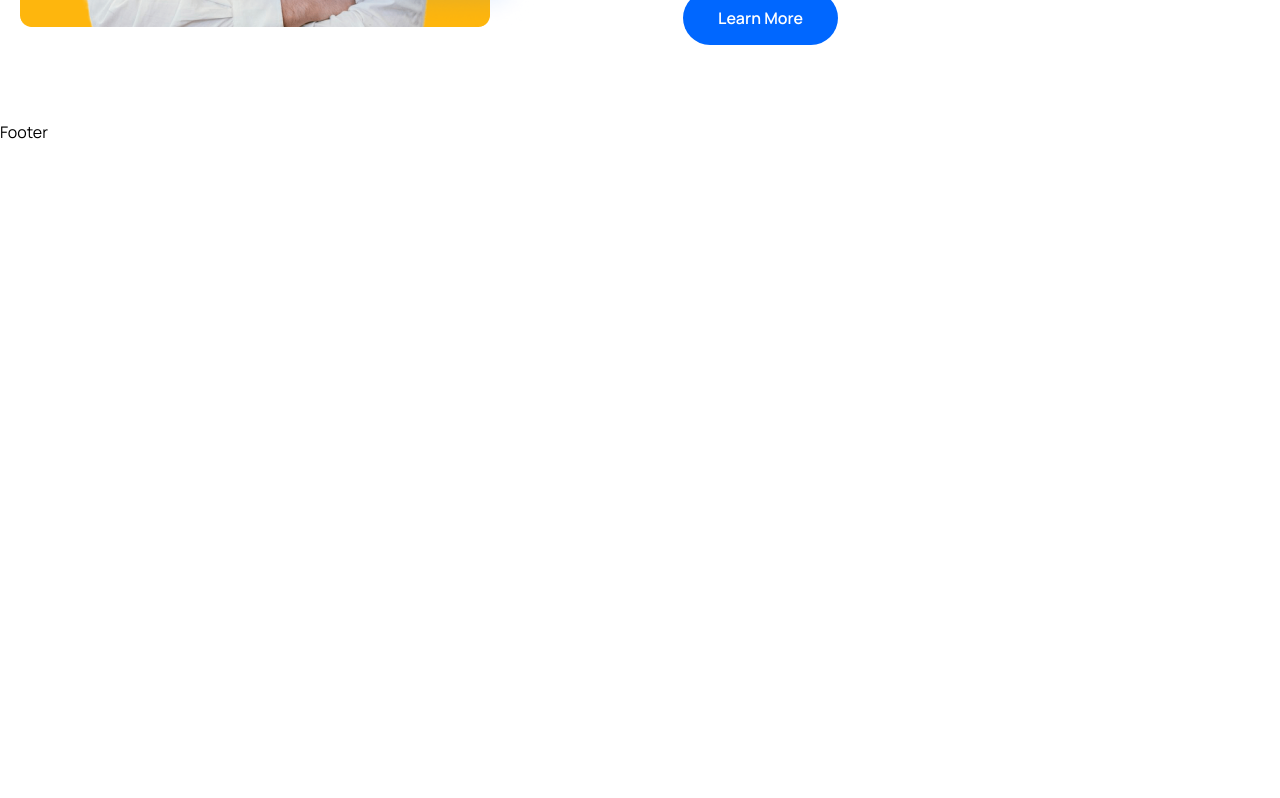
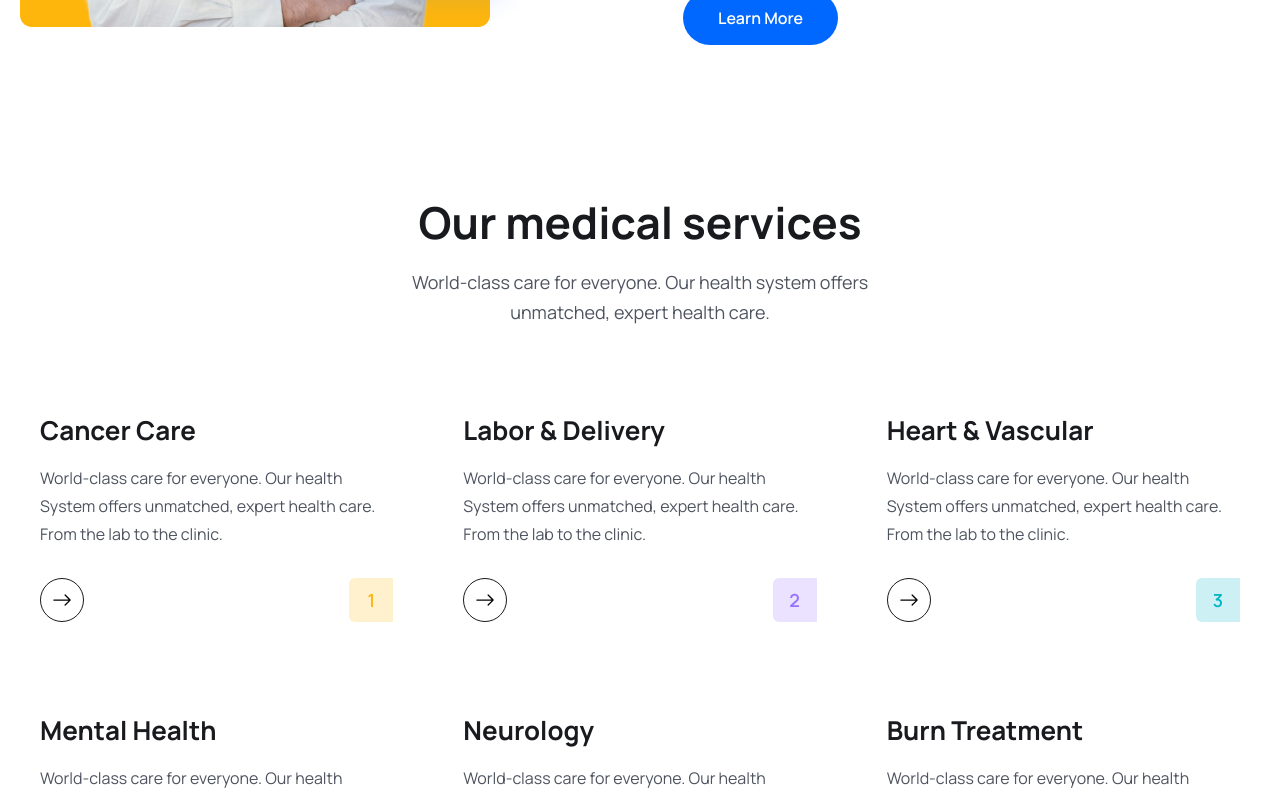
Before and after one commit to babymoonjunior/react-doctor-appointment, a React (Vite) app in the folder client/: page / in a window 1280 px wide. Shown: the part 2200-2998 px from the top of the page. Before the commit the page ends 2344 px from the top, so only its background shows below. Built offline with nearby package versions, Linux system fonts and the light colour scheme; the HTML template or start-up script is replaced by a standard one.

Commit message:
Style: Services section

```diff
--- /dev/null
+++ b/client/src/components/Services/ServiceCard.jsx
@@ -0,0 +1,40 @@
+/* eslint-disable react/prop-types */
+import { BsArrowRight } from "react-icons/bs";
+import { Link } from "react-router-dom";
+
+const ServiceCard = ({ item, index }) => {
+  const { name, desc, bgColor, textColor } = item;
+
+  return (
+    <div className="py-[30px] px-3 lg:px-5">
+      <h2 className="text-[26px] leading-9 text-headingColor font-[700]">
+        {name}
+      </h2>
+      <p className="text-[16px] leading-7 font-[400] text-textColor mt-4">
+        {desc}
+      </p>
+
+      <div className="flex items-center justify-between mt-[30px]">
+        <Link
+          to="/doctors"
+          className="w-[44px] h-[44px] rounded-full border border-solid border-[#181A1E]
+          flex items-center justify-center group hover:bg-primaryColor hover:border-none"
+        >
+          <BsArrowRight className="group-hover:text-white w-6 h-5" />
+        </Link>
+        <span
+          className="w-[44px] h-[44px] flex items-center justify-center text-[18px] leading-[30px] font-[600]"
+          style={{
+            background: `${bgColor}`,
+            color: `${textColor}`,
+            borderRadius: "6px 0 0 6px",
+          }}
+        >
+          {index + 1}
+        </span>
+      </div>
+    </div>
+  );
+};
+
+export default ServiceCard;
--- /dev/null
+++ b/client/src/components/Services/ServiceList.jsx
@@ -0,0 +1,13 @@
+
+import {services } from "../../assets/data/services";
+import ServiceCard from './ServiceCard';
+
+const ServiceList = () => {
+  return (
+    <div className='grid grid-cols-1 md:grid-cols-2 lg:grid-cols-3 gap-5 lg:gap-[30px] mt-[30px] lg:mt-[55px]'>
+        {services.map((item,index) => (<ServiceCard key={index} item={item} index={index}/>))}
+    </div>
+  )
+}
+
+export default ServiceList
--- a/client/src/pages/Home.jsx
+++ b/client/src/pages/Home.jsx
@@ -8,6 +8,7 @@ import icon03 from "../assets/images/icon03.png";
 import { Link } from "react-router-dom";
 import { BsArrowRight } from "react-icons/bs";
 import About from "../components/About/About";
+import ServiceList from "../components/Services/ServiceList";
 
 const Home = () => {
   return (
@@ -151,6 +152,19 @@ const Home = () => {
         </div>
       </section>
       <About />
+      {/* services section  */}
+      <section>
+        <div className="container">
+          <div className="xl:w-[470px] mx-auto">
+            <h2 className="heading text-center">Our medical services</h2>
+            <p className="text_para text-center">
+              World-class care for everyone. Our health system offers unmatched, expert health care.
+            </p>
+          </div>
+          <ServiceList />
+        </div>
+      </section>
+      {/* services section end */}
     </>
   );
 };
```
